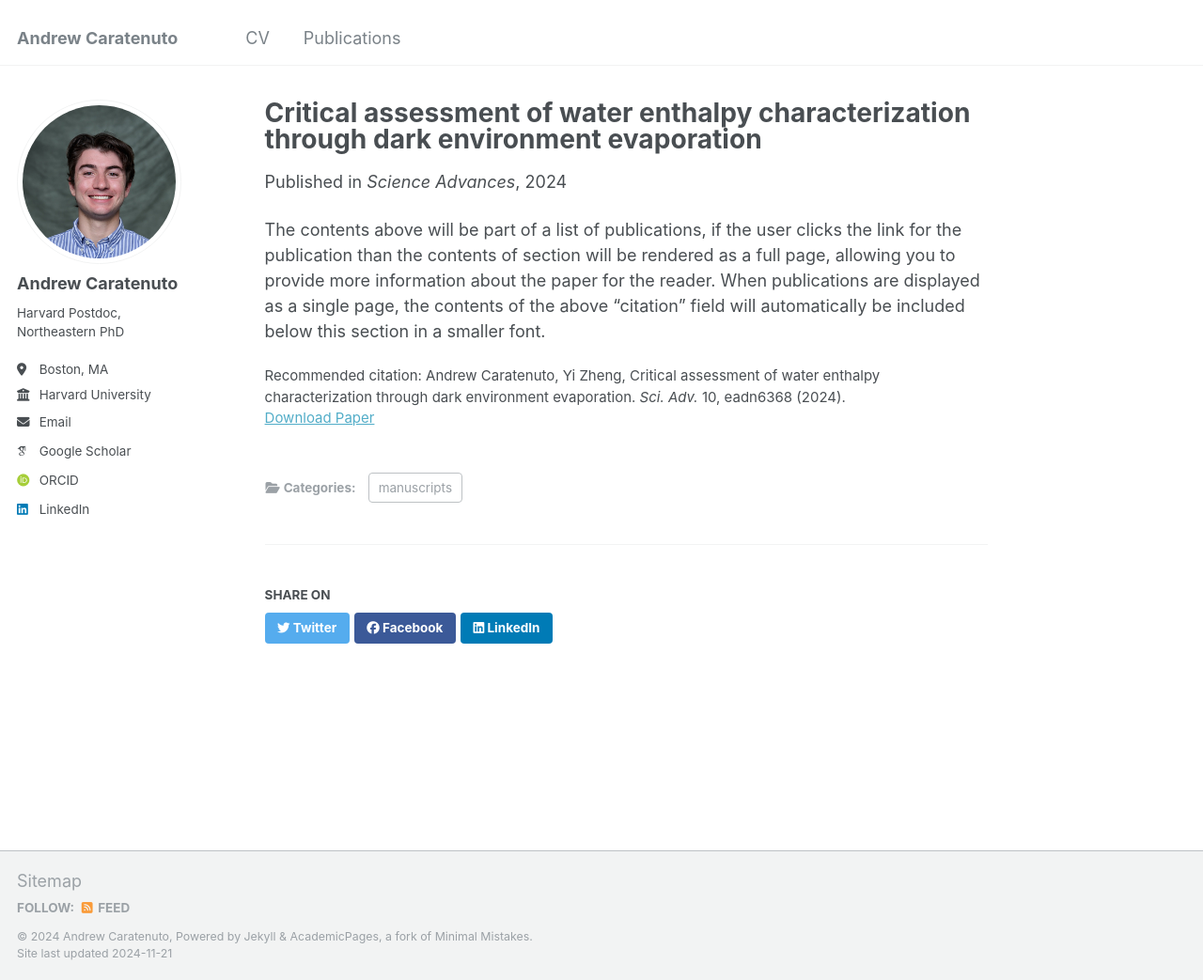
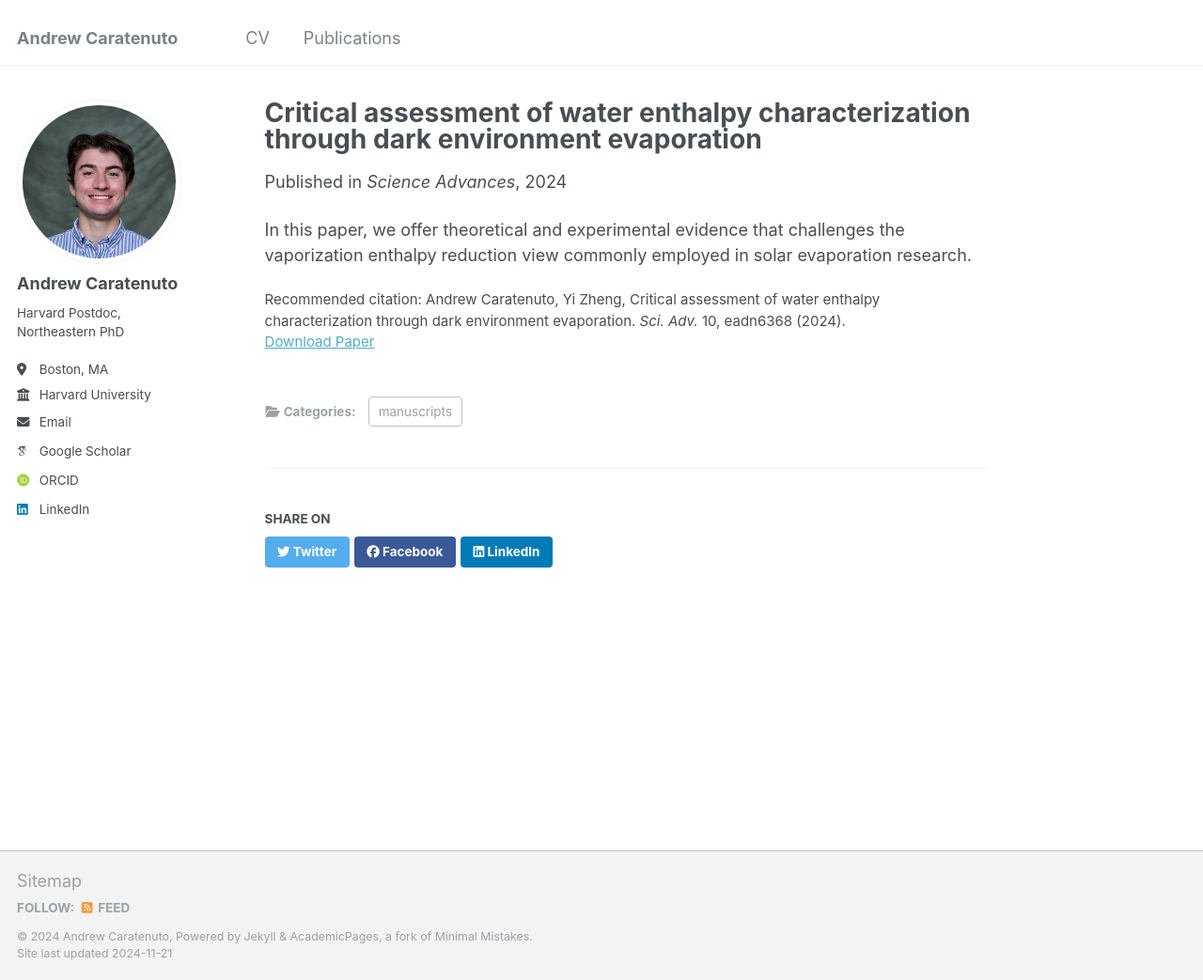
Before and after one commit to andrewcaratenuto/andrewcaratenuto.github.io, a Jekyll site: the page built from _publications/2009-10-01-paper-title-number-1.md, in a window 1280 px wide and 1043 px high. Shown: the whole window at 94% size. Built offline with Jekyll 4.4.1, drawn with Linux system fonts in a browser that asks for light colours; some web fonts are replaced.

Commit message:
Update 2009-10-01-paper-title-number-1.md

```diff
--- a/_publications/2009-10-01-paper-title-number-1.md
+++ b/_publications/2009-10-01-paper-title-number-1.md
@@ -10,4 +10,4 @@ paperurl: 'https://www.science.org/doi/full/10.1126/sciadv.adn6368'
 citation: "Andrew Caratenuto, Yi Zheng, Critical assessment of water enthalpy characterization through dark environment evaporation. <i>Sci. Adv.</i> 10, eadn6368 (2024)."
 ---
 
-The contents above will be part of a list of publications, if the user clicks the link for the publication than the contents of section will be rendered as a full page, allowing you to provide more information about the paper for the reader. When publications are displayed as a single page, the contents of the above "citation" field will automatically be included below this section in a smaller font.
+In this paper, we offer theoretical and experimental evidence that challenges the vaporization enthalpy reduction view commonly employed in solar evaporation research.
```
